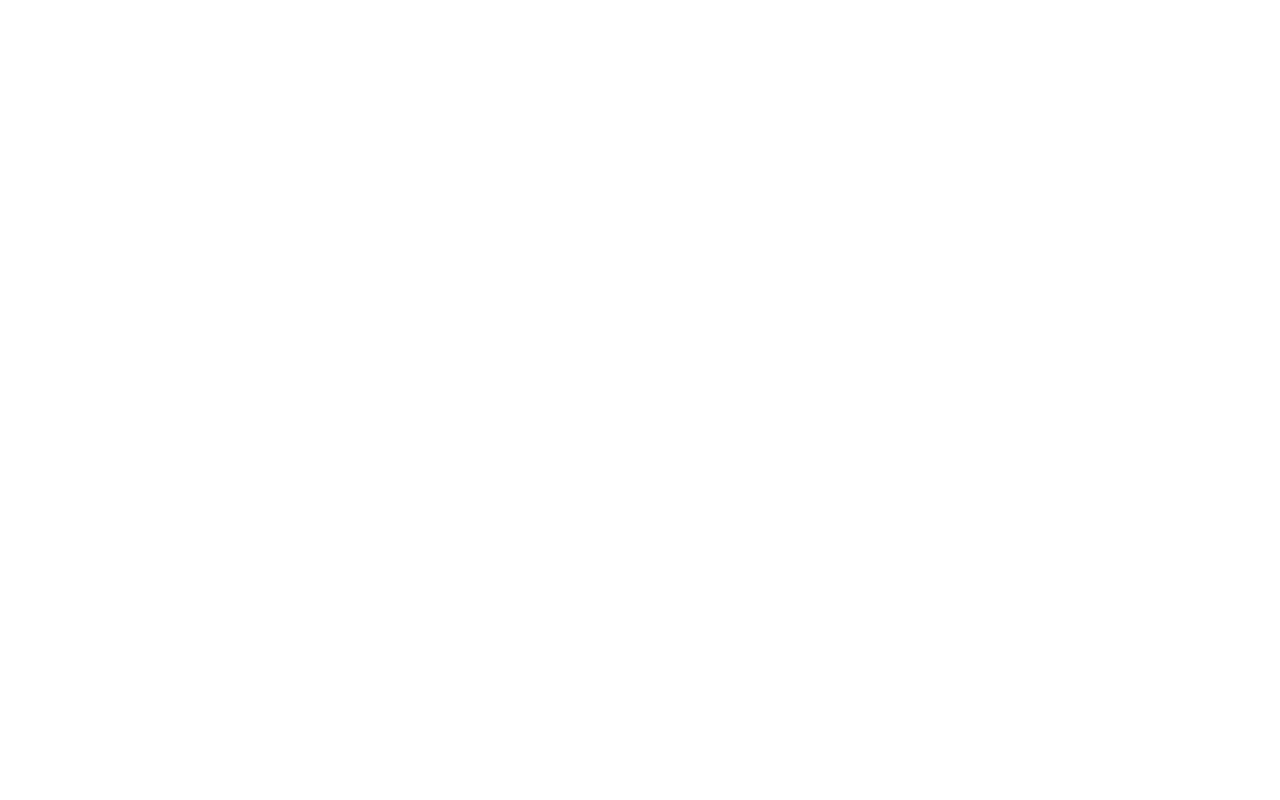
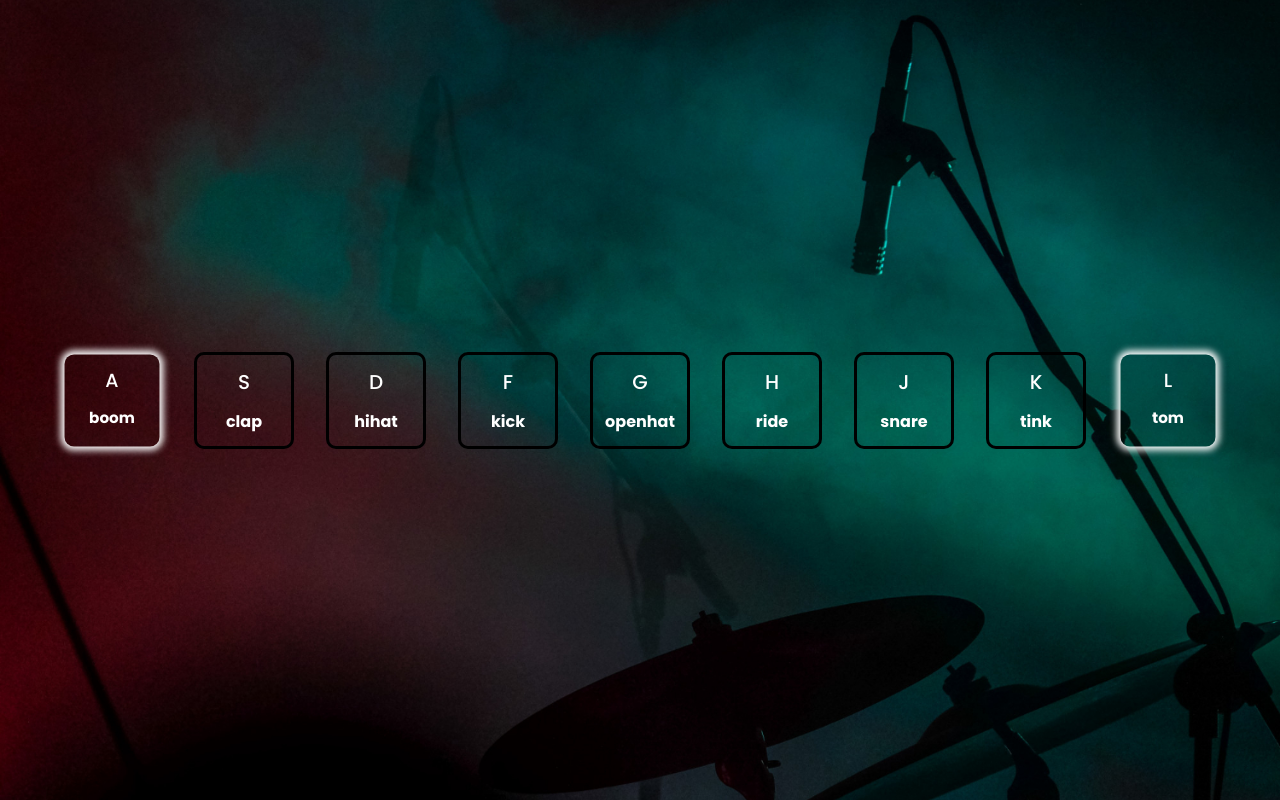
Before and after one commit to shivPosted/Drum-Fun, a plain HTML site: page index.html in a window 1280 px wide. Drawn offline with Linux system fonts and the light colour scheme.

Commit message:
done with the design 🚀

```diff
--- a/index.html
+++ b/index.html
@@ -4,6 +4,47 @@
     <meta charset="UTF-8" />
     <meta name="viewport" content="width=device-width, initial-scale=1.0" />
     <title>DrumFun</title>
+    <link rel="stylesheet" href="style.css" />
+    <script defer src="script.js"></script>
   </head>
-  <body></body>
+  <body>
+    <div class="drum-kit-main">
+      <div class="boom instrument instrument-active" data-key="A">
+        <h2>A</h2>
+        <h3>boom</h3>
+      </div>
+      <div class="clap instrument" data-key="S">
+        <h2>S</h2>
+        <h3>clap</h3>
+      </div>
+      <div class="hihat instrument" data-key="D">
+        <h2>D</h2>
+        <h3>hihat</h3>
+      </div>
+      <div class="kick instrument" data-key="F">
+        <h2>F</h2>
+        <h3>kick</h3>
+      </div>
+      <div class="openhat instrument" data-key="G">
+        <h2>G</h2>
+        <h3>openhat</h3>
+      </div>
+      <div class="ride instrument" data-key="H">
+        <h2>H</h2>
+        <h3>ride</h3>
+      </div>
+      <div class="snare instrument" data-key="J">
+        <h2>J</h2>
+        <h3>snare</h3>
+      </div>
+      <div class="tink instrument" data-key="K">
+        <h2>K</h2>
+        <h3>tink</h3>
+      </div>
+      <div class="tom instrument instrument-active" data-key="L">
+        <h2>L</h2>
+        <h3>tom</h3>
+      </div>
+    </div>
+  </body>
 </html>
--- a/style.css
+++ b/style.css
@@ -0,0 +1,50 @@
+@import url("https://fonts.googleapis.com/css2?family=Poppins:wght@400;500;600;700&display=swap");
+
+* {
+  margin: 0;
+  padding: 0;
+  box-sizing: border-box;
+}
+
+html {
+  font-size: 62.5%;
+}
+
+body {
+  font-family: "Poppins", sans-serif;
+  display: flex;
+  align-items: center;
+  justify-content: center;
+  height: 100vh;
+  background-image: url(close-shot-microphone-near-drum-with-smoke.jpg);
+  background-position: center;
+  background-size: cover;
+}
+.drum-kit-main {
+  display: flex;
+  gap: 3.2rem;
+}
+
+.instrument {
+  text-align: center;
+  color: #fff;
+  width: 10rem;
+  padding-block: 1.2rem;
+  border: 3px solid black;
+  border-radius: 10px;
+  transition: all 0.5s ease;
+}
+.instrument-active {
+  box-shadow: 0 0 8px 4px #fff;
+  border: none;
+  transform: scale(0.95);
+}
+h2 {
+  margin-bottom: 1.2rem;
+  font-size: 2rem;
+  font-weight: 500;
+}
+h3 {
+  font-size: 1.6rem;
+  font-weight: 700;
+}
```
Also changed, not shown: close-shot-microphone-near-drum-with-smoke.jpg (added), 9 other files.
